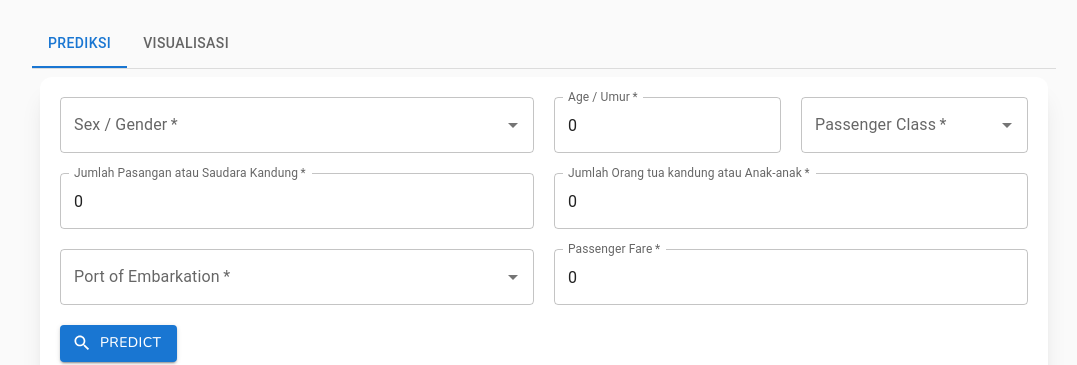
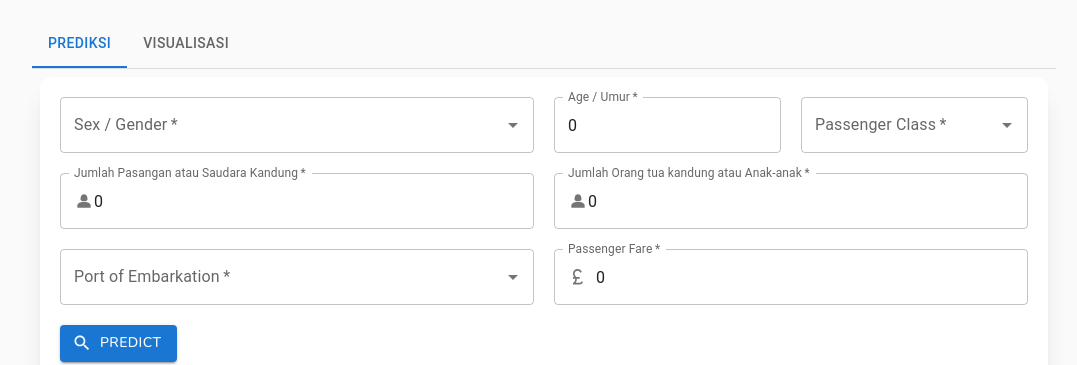
Before and after one commit to ZiyadZK/UAS-BigData-FE, a Next.js app: page / in a window 1280 px wide. Shown: the top 365 px of the page, without its empty margins (96-1173 px from the left). Built offline with nearby package versions, Linux system fonts and the light colour scheme; what @mui/material-nextjs would draw is missing.

Commit message:
adding icons into input field

```diff
--- a/src/app/page.jsx
+++ b/src/app/page.jsx
@@ -2,8 +2,8 @@
 
 import { CustomTabItem, CustomTabs } from "@/components/CustomTabs";
 import { nunito } from "@/libs/fonts";
-import { Check, Close, Refresh, Restore, Score, Search, Summarize, Warning } from "@mui/icons-material";
-import { Autocomplete, Button, LinearProgress, TextField } from "@mui/material";
+import { Check, Class, Close, CurrencyPound, Money, Person2, Refresh, Restore, Score, Search, Summarize, Warning } from "@mui/icons-material";
+import { Autocomplete, Button, InputAdornment, LinearProgress, TextField } from "@mui/material";
 import { PieChart } from "@mui/x-charts";
 import axios, { AxiosError } from "axios";
 import Image from "next/image";
@@ -145,6 +145,7 @@ export default function Home() {
                       value={form['Passenger Class']}
                       onChange={(e, value) => aksi.form.set('Passenger Class', value)}
                       renderInput={(params) => <TextField {...params} required label="Passenger Class" />}
+
                     />
                   </div>
                 </div>
@@ -156,6 +157,15 @@ export default function Home() {
                     autoComplete="off"
                     value={form['No of Siblings or Spouses on Board']}
                     onChange={(e) => aksi.form.set('No of Siblings or Spouses on Board', e.target.value)}
+                    slotProps={{
+                      input: {
+                        startAdornment: (
+                          <InputAdornment>
+                            <Person2 fontSize="small" />
+                          </InputAdornment>
+                        )
+                      }
+                    }}
                   />
                   <TextField
                     required
@@ -164,6 +174,15 @@ export default function Home() {
                     autoComplete="off"
                     value={form['No of Parents or Children on Board']}
                     onChange={(e) => aksi.form.set('No of Parents or Children on Board', e.target.value)}
+                    slotProps={{
+                      input: {
+                        startAdornment: (
+                          <InputAdornment>
+                            <Person2 fontSize="small" />
+                          </InputAdornment>
+                        )
+                      }
+                    }}
                   />
                 </div>
                 <div className="grid grid-cols-2 gap-5">
@@ -192,6 +211,15 @@ export default function Home() {
                     autoComplete="off"
                     value={form['Passenger Fare']}
                     onChange={(e) => aksi.form.set('Passenger Fare', e.target.value)}
+                    slotProps={{
+                      input: {
+                        startAdornment: (
+                          <InputAdornment position="start">
+                            <CurrencyPound fontSize="small" />
+                          </InputAdornment>
+                        )
+                      }
+                    }}
                   />
                 </div>
                 <div className="flex items-center gap-5">
```
